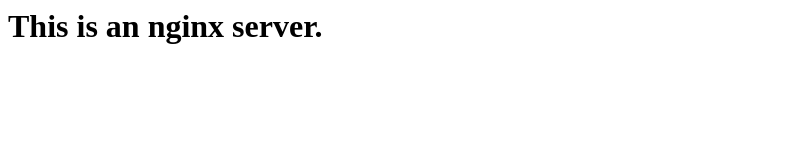
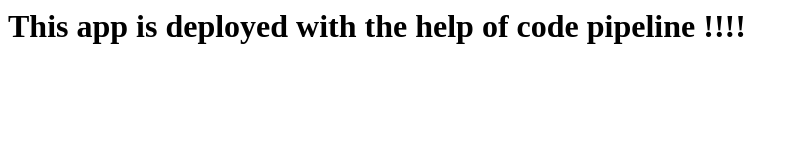
Before and after one commit to dhananjaypuri/demo-aws-cicd-app, a plain HTML site: page index.html in a window 1280 px wide. Shown: the whole page, without its empty margins (0-798 px from the left). Drawn offline with Linux system fonts and the light colour scheme.

Commit message:
Changed index.html

```diff
--- a/index.html
+++ b/index.html
@@ -1 +1 @@
-<h1>This is an nginx server.<h1/>
+<h1>This app is deployed with the help of code pipeline !!!! <h1/>
```
